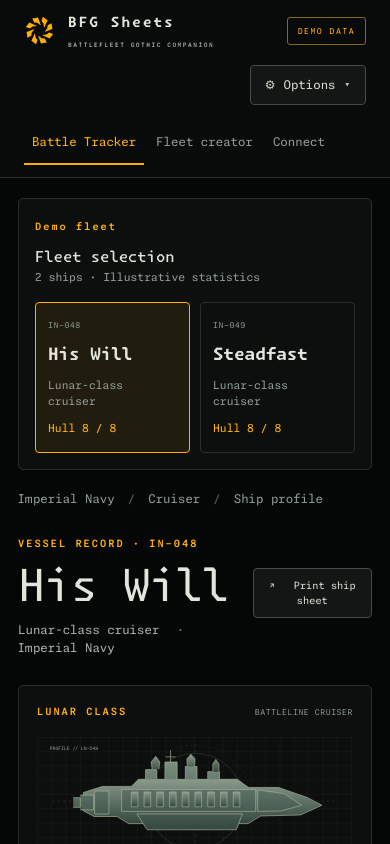
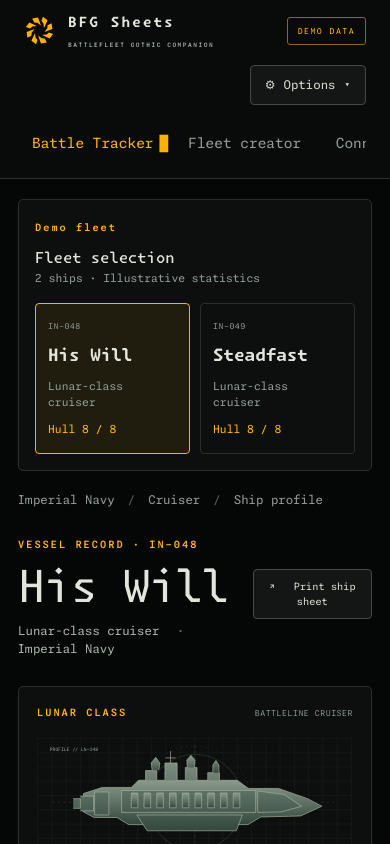
Before and after one commit to ROTBOW/bfg_sheets, a Next.js app: page / in a window 390 px wide. Shown: the top 844 px of the page. Built offline with nearby package versions, Linux system fonts and the light colour scheme.

Commit message:
navbar tab styling

```diff
--- a/app/globals.css
+++ b/app/globals.css
@@ -984,17 +984,44 @@ footer {
 }
 
 .navbar-tabs a {
+    display: inline-flex;
+    align-items: center;
+    gap: 6px;
     padding: 14px 12px;
-    border-bottom: 2px solid transparent;
     color: var(--muted);
-    font-size: 13px;
+    font-size: 15px;
     white-space: nowrap;
 }
 
 .navbar-tabs a:hover,
 .navbar-tabs a[aria-current="page"] {
     color: var(--accent);
-    border-bottom-color: var(--accent);
+}
+
+.navbar-cursor {
+    opacity: 0;
+}
+
+.navbar-tabs a[aria-current="page"] .navbar-cursor {
+    animation: terminal-cursor-blink 1s steps(1, end) infinite;
+}
+
+@keyframes terminal-cursor-blink {
+    0%,
+    100% {
+        opacity: 1;
+    }
+
+    50% {
+        opacity: 0;
+    }
+}
+
+@media (prefers-reduced-motion: reduce) {
+    .navbar-tabs a[aria-current="page"] .navbar-cursor {
+        animation: none;
+        opacity: 1;
+    }
 }
 
 .battle-layout {
@@ -1116,11 +1143,12 @@ footer {
 
     .navbar-tabs {
         gap: 4px;
+        overflow-x: auto;
     }
 
     .navbar-tabs a {
         padding: 12px 8px;
-        font-size: 12px;
+        font-size: 14px;
     }
 }
 
--- a/components/Navbar.js
+++ b/components/Navbar.js
@@ -209,6 +209,12 @@ const Navbar = () => {
                         aria-current={pathname === link.href ? "page" : undefined}
                     >
                         {link.label}
+                        <span
+                            className="navbar-cursor"
+                            aria-hidden="true"
+                        >
+                        █
+                        </span>
                     </Link>
                 ))}
             </nav>
```
